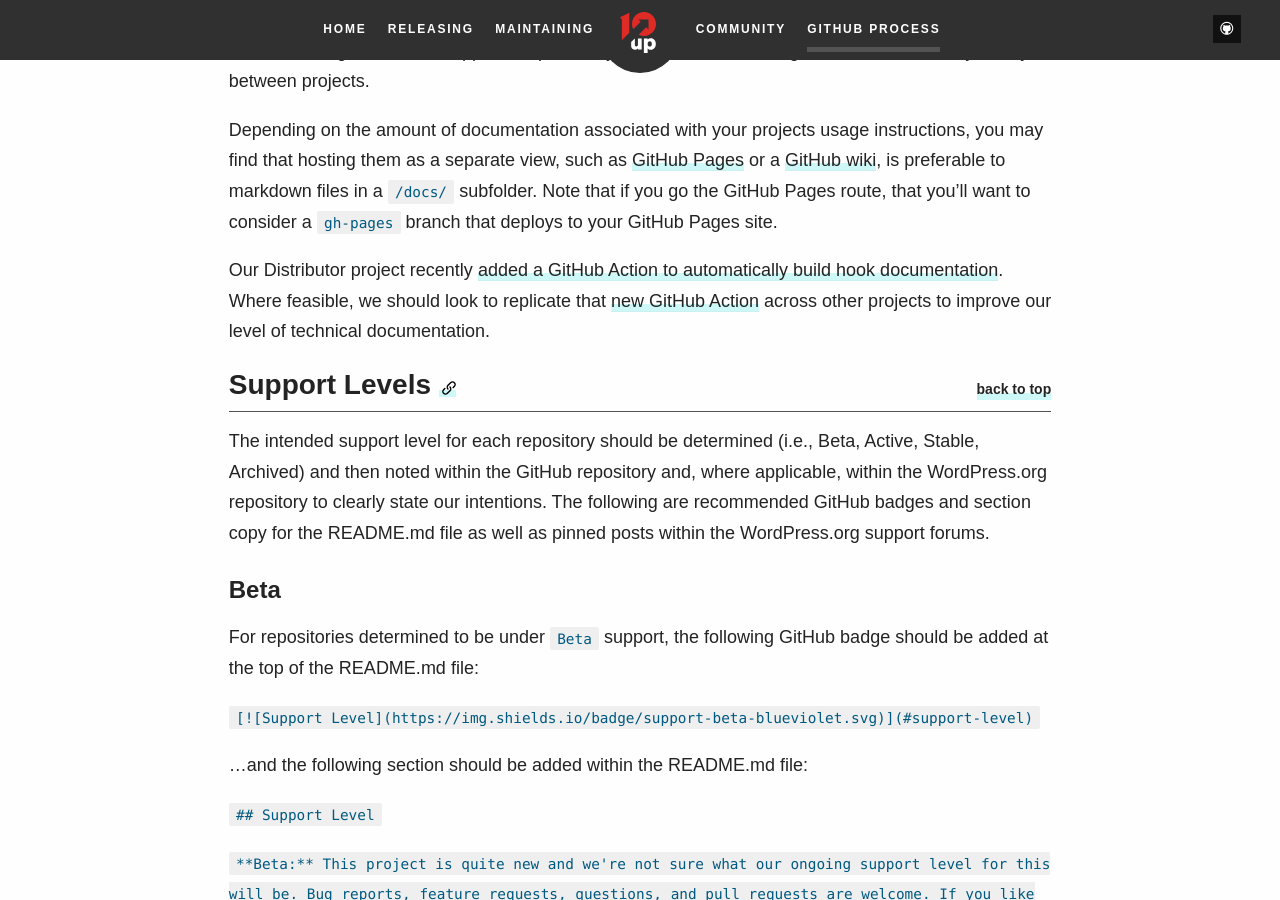
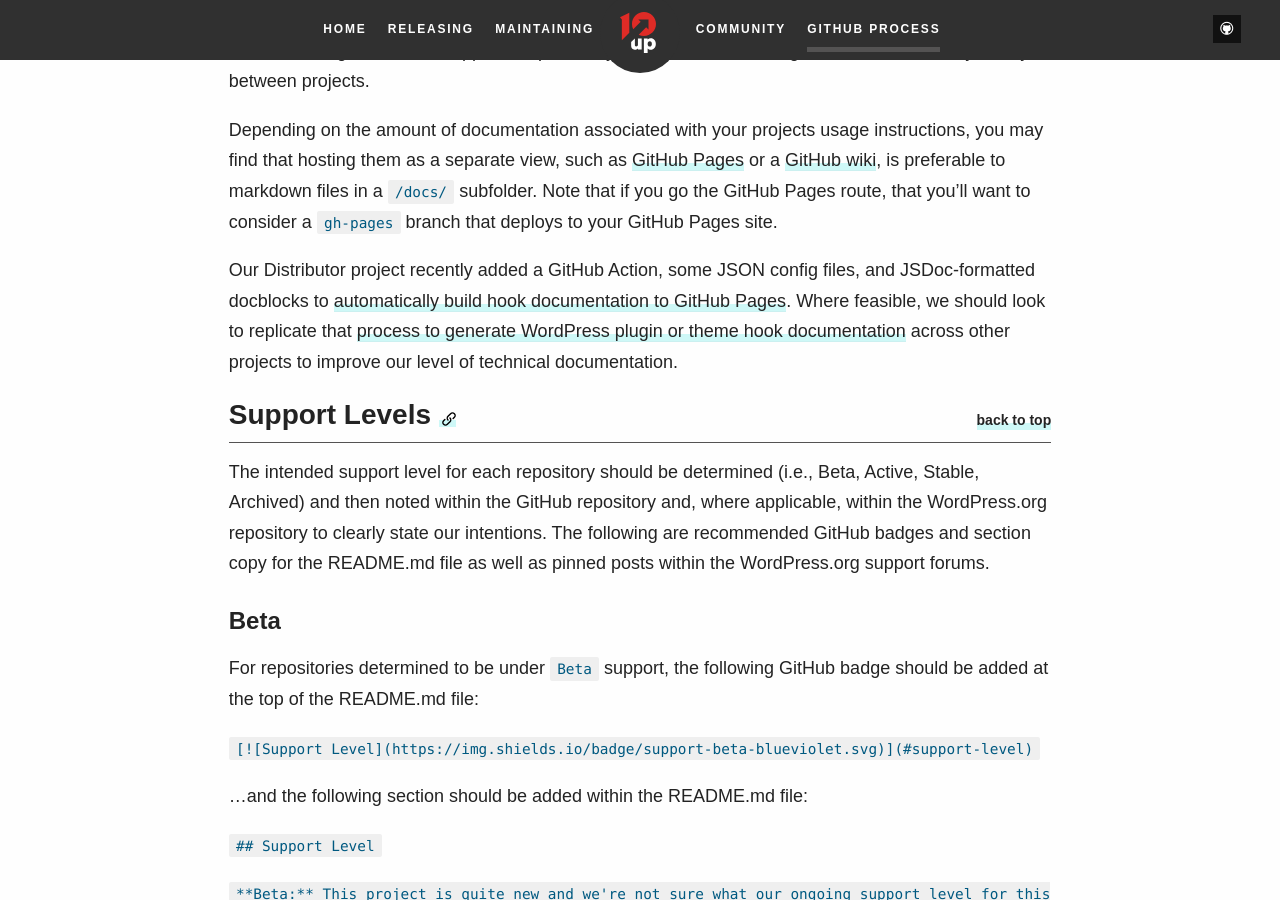
Before and after one commit to 10up/Open-Source-Best-Practices, a Jekyll site: the page built from github-process.md, in a window 1280 px wide and 900 px high, scrolled down 2623 px. Built offline with Jekyll 4.4.1, drawn with Linux system fonts in a browser that asks for light colours; some web fonts are replaced.

Commit message:
update copy and links for hook docs in GitHub-Process.md

```diff
--- a/_includes/markdown/GitHub-Process.md
+++ b/_includes/markdown/GitHub-Process.md
@@ -59,7 +59,7 @@ Maintain documentation in the same repository as much as possible. This keeps ev
 
 Depending on the amount of documentation associated with your projects usage instructions, you may find that hosting them as a separate view, such as [GitHub Pages](https://pages.github.com/) or a [GitHub wiki](https://help.github.com/en/articles/about-wikis), is preferable to markdown files in a `/docs/` subfolder.  Note that if you go the GitHub Pages route, that you'll want to consider a `gh-pages` branch that deploys to your GitHub Pages site.
 
-Our Distributor project recently [added a GitHub Action to automatically build hook documentation](https://github.com/10up/distributor/pull/448).  Where feasible, we should look to replicate that [new GitHub Action](https://github.com/10up/distributor/blob/develop/includes/.github/workflows/build-docs.yml) across other projects to improve our level of technical documentation.
+Our Distributor project recently added a GitHub Action, some JSON config files, and JSDoc-formatted docblocks to [automatically build hook documentation to GitHub Pages](https://10up.github.io/distributor/).  Where feasible, we should look to replicate that [process to generate WordPress plugin or theme hook documentation](https://github.com/10up/actions-wordpress/blob/master/hookdocs-workflow.md) across other projects to improve our level of technical documentation.
 
 <!-- @todo: WIKI tips: wiki repo (don’t submodule...), wiki repo strategies and examples -->
 
```
